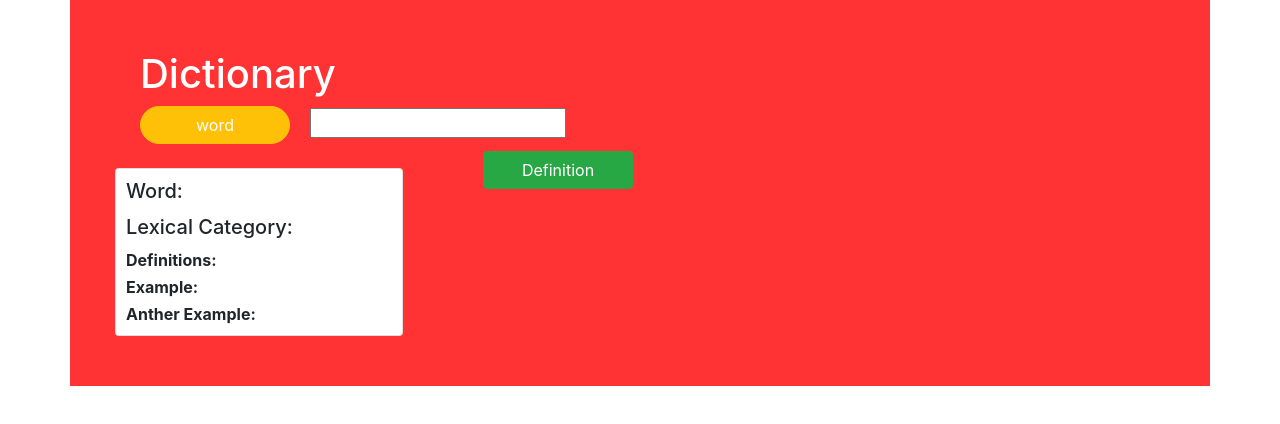
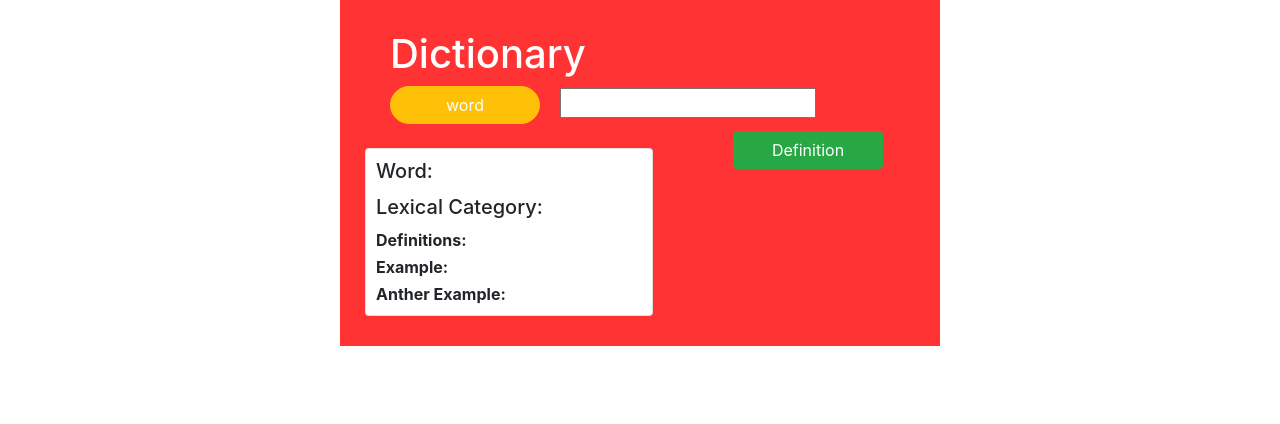
Before and after one commit to Mohammedalduraidi/RBK-Task2, an Angular app in the folder english-word/: page / in a window 1280 px wide. Shown: the top 424 px of the page. Built offline with nearby package versions, Linux system fonts and the light colour scheme.

Commit message:
(fix) fixing the style

```diff
--- a/english-word/src/app/app.component.css
+++ b/english-word/src/app/app.component.css
@@ -1,8 +1,9 @@
 .myContainer{
     background-color: #ff3333;
-     padding: 50px;
+     padding: 30px;
      justify-content: flex-start;
-
+     margin:auto;
+     max-width: 600px
 
 }
 .h1{
```
Also changed, not shown: 2 other files (tests, documents, lock files or other folders).
